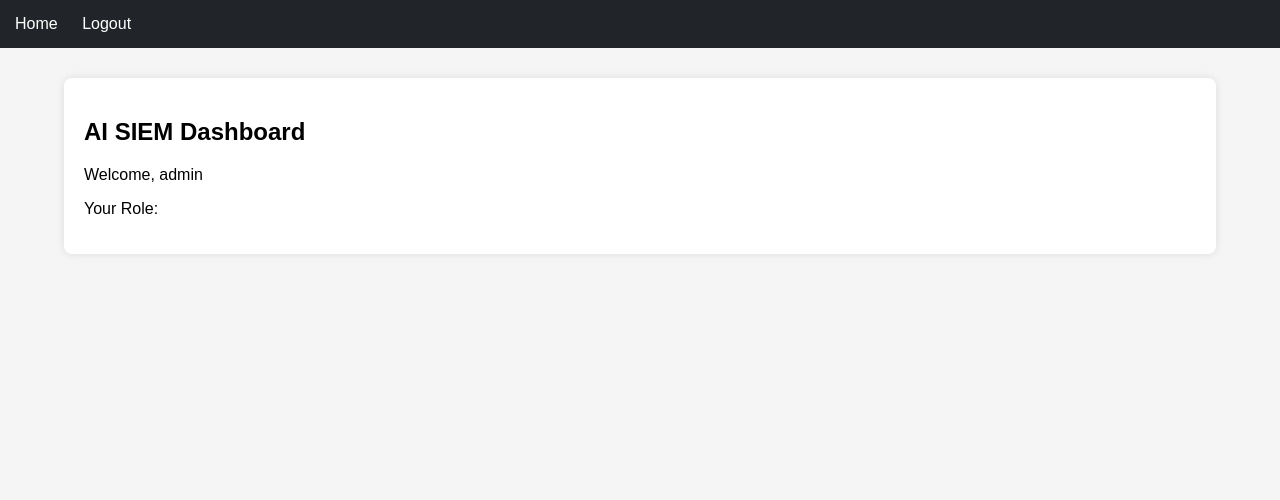
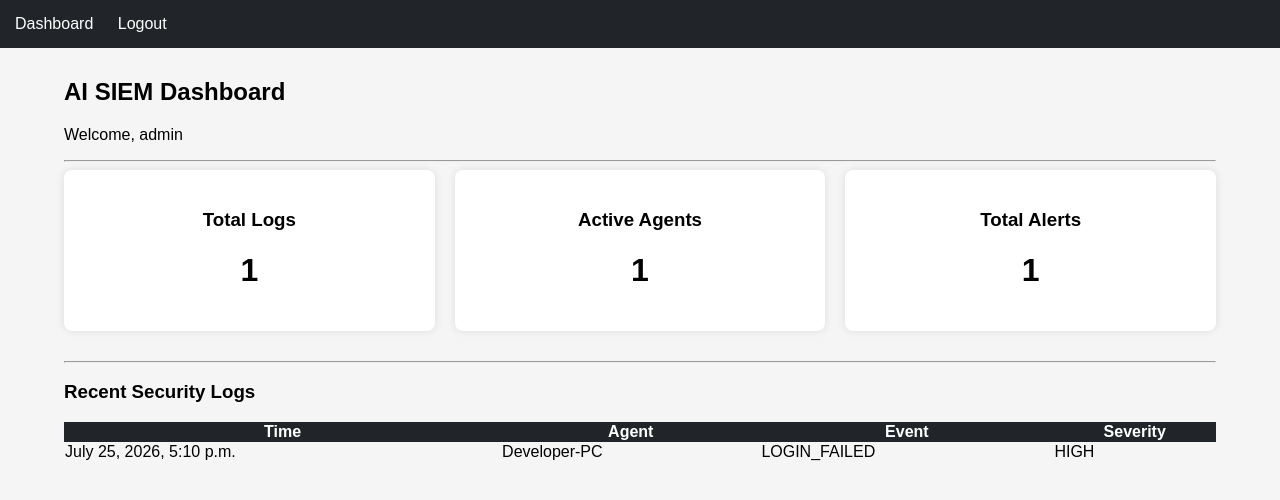
Before and after one commit to Rasika28-cs/AI-SIEM-PROJECT, a Django app: page /dashboard/ in a window 1280 px wide. Shown: the top 500 px of the page. Run offline with Django 5.2, Linux system fonts and the light colour scheme; a user stored in the database is signed in; data comes from the database, SQL or seed files in the repository; both versions use the stored data as it was after the commit; tables that the repository leaves empty hold one stand-in row (values such as "Sample post").

Commit message:
Day 5: Build SOC dashboard

```diff
--- a/backend/backend/settings.py
+++ b/backend/backend/settings.py
@@ -111,7 +111,7 @@ AUTH_PASSWORD_VALIDATORS = [
 
 LANGUAGE_CODE = 'en-us'
 
-TIME_ZONE = 'UTC'
+TIME_ZONE = 'Asia/Kolkata'
 
 USE_I18N = True
 
--- a/backend/dashboard/views.py
+++ b/backend/dashboard/views.py
@@ -1,7 +1,31 @@
 from django.contrib.auth.decorators import login_required
 from django.shortcuts import render
+
+from logs.models import SecurityLog
+from alerts.models import Alert
+from agents.models import SystemAgent
 
 
 @login_required
 def dashboard_view(request):
-    return render(request, "dashboard.html")
+
+    total_logs = SecurityLog.objects.count()
+
+    total_agents = SystemAgent.objects.count()
+
+    total_alerts = Alert.objects.count()
+
+    recent_logs = (
+        SecurityLog.objects
+        .select_related("agent")
+        .order_by("-timestamp")[:10]
+    )
+
+    context = {
+        "total_logs": total_logs,
+        "total_agents": total_agents,
+        "total_alerts": total_alerts,
+        "recent_logs": recent_logs,
+    }
+
+    return render(request, "dashboard.html", context)
--- a/backend/templates/base.html
+++ b/backend/templates/base.html
@@ -52,10 +52,9 @@
 
 <nav>
 
-    <a href="/">Home</a>
-
     {% if user.is_authenticated %}
 
+        <a href="/dashboard/">Dashboard</a>
         <a href="/logout/">Logout</a>
 
     {% else %}
--- a/backend/templates/dashboard.html
+++ b/backend/templates/dashboard.html
@@ -1,15 +1,68 @@
-{% extends 'base.html' %}
+{% extends "base.html" %}
 
 {% block content %}
 
-<div class="card">
+<h2>AI SIEM Dashboard</h2>
 
-    <h2>AI SIEM Dashboard</h2>
+<p>Welcome, {{ user.username }}</p>
 
-    <p>Welcome, {{ user.username }}</p>
+<hr>
 
-    <p>Your Role: {{ user.profile.role }}</p>
+<div style="display:flex; gap:20px; margin-bottom:30px;">
+
+    <div class="card" style="flex:1; text-align:center;">
+        <h3>Total Logs</h3>
+        <h1>{{ total_logs }}</h1>
+    </div>
+
+    <div class="card" style="flex:1; text-align:center;">
+        <h3>Active Agents</h3>
+        <h1>{{ total_agents }}</h1>
+    </div>
+
+    <div class="card" style="flex:1; text-align:center;">
+        <h3>Total Alerts</h3>
+        <h1>{{ total_alerts }}</h1>
+    </div>
 
 </div>
 
+<hr>
+
+<h3>Recent Security Logs</h3>
+
+<table style="width:100%; border-collapse:collapse;">
+
+<tr style="background:#212529; color:white;">
+    <th>Time</th>
+    <th>Agent</th>
+    <th>Event</th>
+    <th>Severity</th>
+</tr>
+
+{% for log in recent_logs %}
+
+<tr>
+    <td>{{ log.timestamp }}</td>
+    <td>{{ log.agent.hostname }}</td>
+    <td>{{ log.event_type }}</td>
+    <td>{{ log.severity }}</td>
+</tr>
+
+{% empty %}
+
+<tr>
+
+<td colspan="4">
+
+No logs found.
+
+</td>
+
+</tr>
+
+{% endfor %}
+
+</table>
+
 {% endblock %}
```
Also changed, not shown: backend/db.sqlite3.
